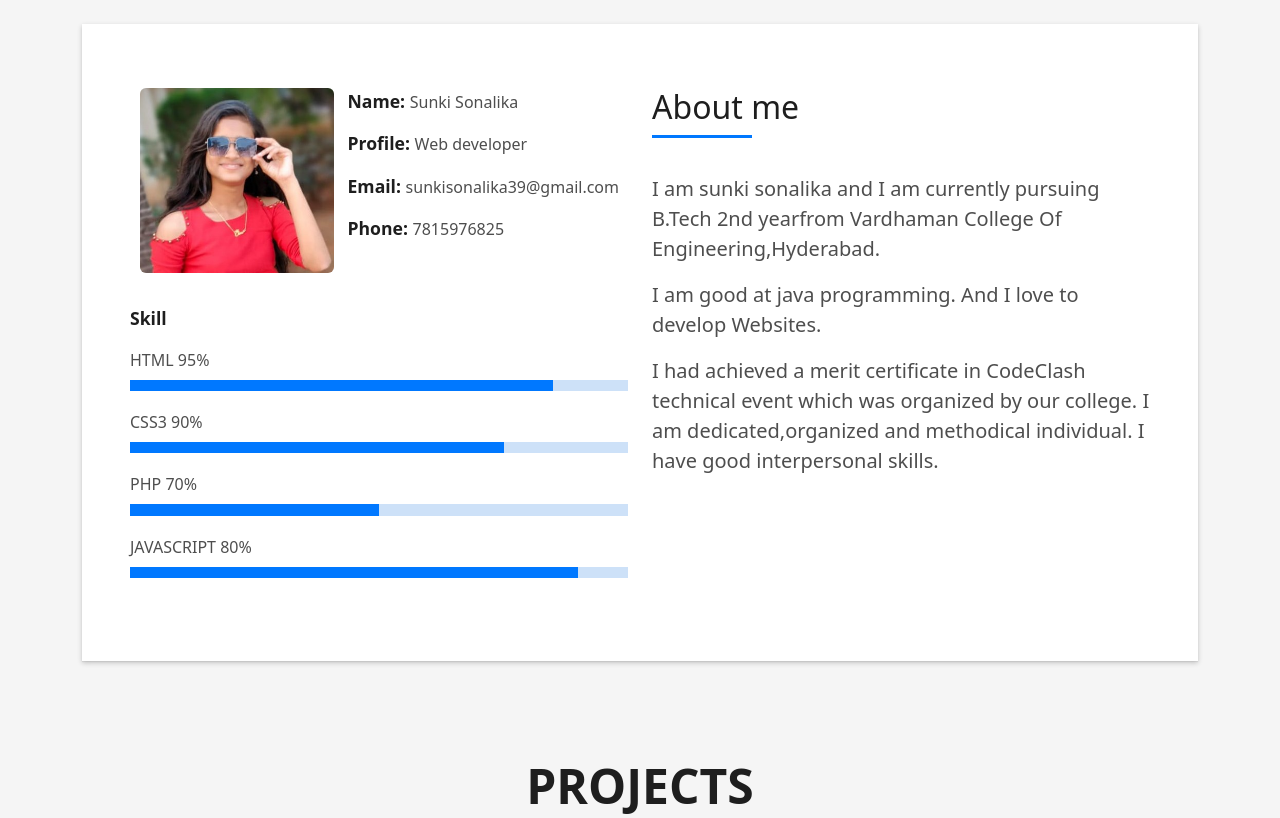
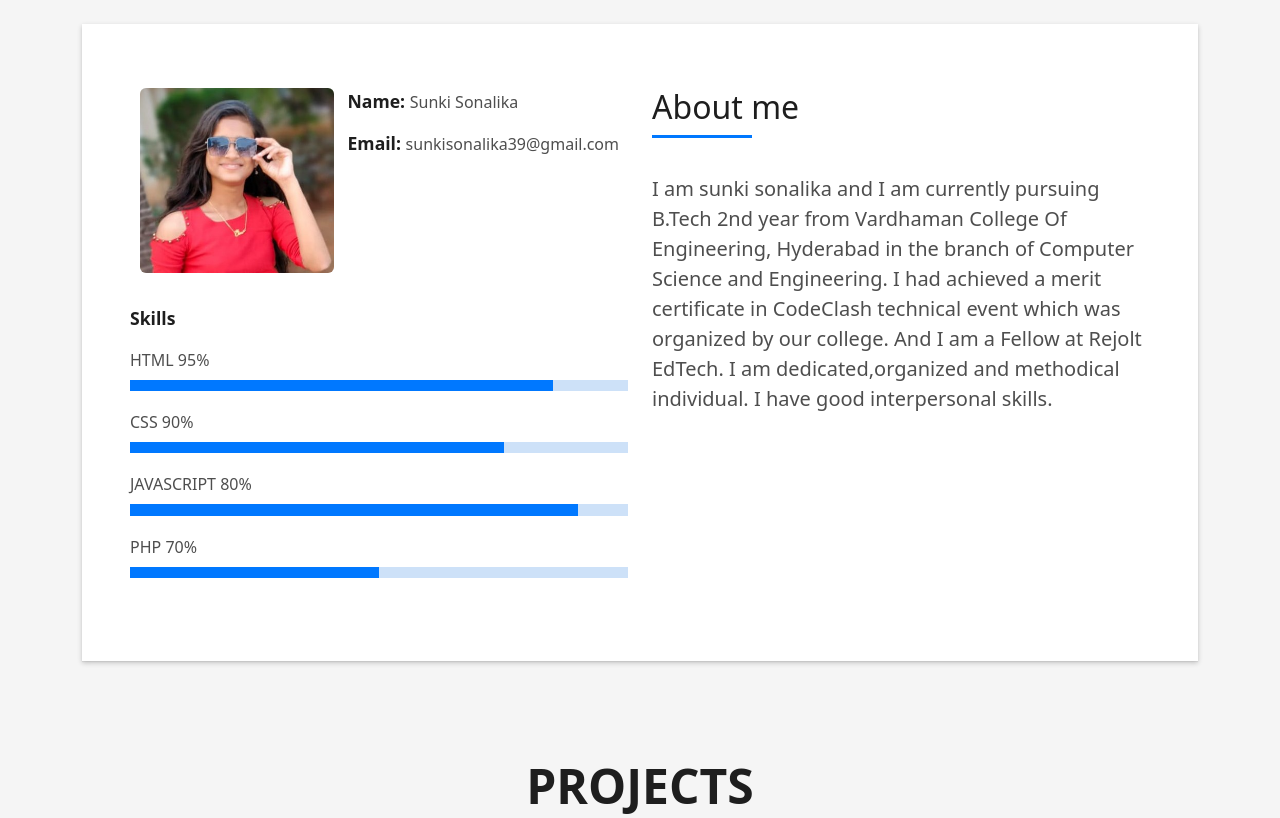
Before and after one commit to sonu-iyer/PortFolio, a plain HTML site: page index.html in a window 1280 px wide. Shown: the part 840-1658 px from the top of the page. Drawn offline with Linux system fonts and the light colour scheme.

Commit message:
Update index.html

```diff
--- a/index.html
+++ b/index.html
@@ -5,7 +5,7 @@
   <meta charset="utf-8">
   <meta content="width=device-width, initial-scale=1.0" name="viewport">
 
-  <title>SoniFolio Bootstrap Portfolio </title>
+  <title>Sunki Sonalika Portfolio </title>
   <meta content="" name="description">
   <meta content="" name="keywords">
 
@@ -64,7 +64,7 @@
         <div class="container">
           <!--<p class="display-6 color-d">Hello, world!</p>-->
           <h1 class="hero-title mb-4">I am Sunki Sonalika</h1>
-          <p class="hero-subtitle"><span class="typed" data-typed-items="Designer, Web Developer, Enthusiastic, Food Lover"></span></p>
+          <p class="hero-subtitle"><span class="typed" data-typed-items="UI/UX Designer, Web Developer"></span></p>
           <!-- <p class="pt-3"><a class="btn btn-primary btn js-scroll px-4" href="#about" role="button">Learn More</a></p> -->
         </div>
       </div>
@@ -90,29 +90,27 @@
                     <div class="col-sm-6 col-md-7">
                       <div class="about-info">
                         <p><span class="title-s">Name: </span> <span>Sunki Sonalika</span></p>
-                        <p><span class="title-s">Profile: </span> <span>Web developer</span></p>
                         <p><span class="title-s">Email: </span> <span>sunkisonalika39@gmail.com</span></p>
-                        <p><span class="title-s">Phone: </span> <span>7815976825</span></p>
                       </div>
                     </div>
                   </div>
                   <div class="skill-mf">
-                    <p class="title-s">Skill</p>
+                    <p class="title-s">Skills</p>
                     <span>HTML</span> <span class="pull-right">95%</span>
                     <div class="progress">
                       <div class="progress-bar" role="progressbar" style="width: 85%;" aria-valuenow="85" aria-valuemin="0" aria-valuemax="100"></div>
                     </div>
-                    <span>CSS3</span> <span class="pull-right">90%</span>
+                    <span>CSS</span> <span class="pull-right">90%</span>
                     <div class="progress">
                       <div class="progress-bar" role="progressbar" style="width: 75%" aria-valuenow="75" aria-valuemin="0" aria-valuemax="100"></div>
+                    </div>
+                    <span>JAVASCRIPT</span> <span class="pull-right">80%</span>
+                    <div class="progress">
+                      <div class="progress-bar" role="progressbar" style="width: 90%" aria-valuenow="90" aria-valuemin="0" aria-valuemax="100"></div>
                     </div>
                     <span>PHP</span> <span class="pull-right">70%</span>
                     <div class="progress">
                       <div class="progress-bar" role="progressbar" style="width: 50%" aria-valuenow="50" aria-valuemin="0" aria-valuemax="100"></div>
-                    </div>
-                    <span>JAVASCRIPT</span> <span class="pull-right">80%</span>
-                    <div class="progress">
-                      <div class="progress-bar" role="progressbar" style="width: 90%" aria-valuenow="90" aria-valuemin="0" aria-valuemax="100"></div>
                     </div>
                   </div>
                 </div>
@@ -124,16 +122,10 @@
                       </h5>
                     </div>
                     <p class="lead">
-                     I am sunki sonalika and I am currently pursuing B.Tech 2nd yearfrom Vardhaman College Of Engineering,Hyderabad.
+                     I am sunki sonalika and I am currently pursuing B.Tech 2nd year from Vardhaman College Of Engineering, Hyderabad in the branch of Computer Science and Engineering. I had achieved a merit certificate in CodeClash technical event which was organized by our college.
+                     And I am a Fellow at Rejolt EdTech. I am dedicated,organized and methodical individual.
+                     I have good interpersonal skills.
                     </p>
-                    <p class="lead">
-                      I am good at java programming.
-                      And I love to develop Websites.
-                    </p>
-                    <p class="lead">
-                     I had achieved a merit certificate in CodeClash technical event which was organized by our college.
-                     I am dedicated,organized and methodical individual.
-                     I have good interpersonal skills.
                     </p>
                   </div>
                 </div>
@@ -279,13 +271,13 @@
                 <span class="ico-circle"><i <i class="bi bi-book-fill"></i></i></span>
               </div>
               <div class="service-content">
-                <h2 class="s-title">B.Tech</h2>
+                <h2 class="s-title">B.Tech (Computer Science and Engineering)</h2>
                 <p class="s-description text-center">
                   <pre>
-  2022-2026
+  2022 - 2026
   I am currently pursuing B.Tech
   2nd year from Vardhaman College
-  of Engineering with CGPA:9.72
+  of Engineering with CGPA: 9.72
                   </pre>
                 </p>
               </div>
```
